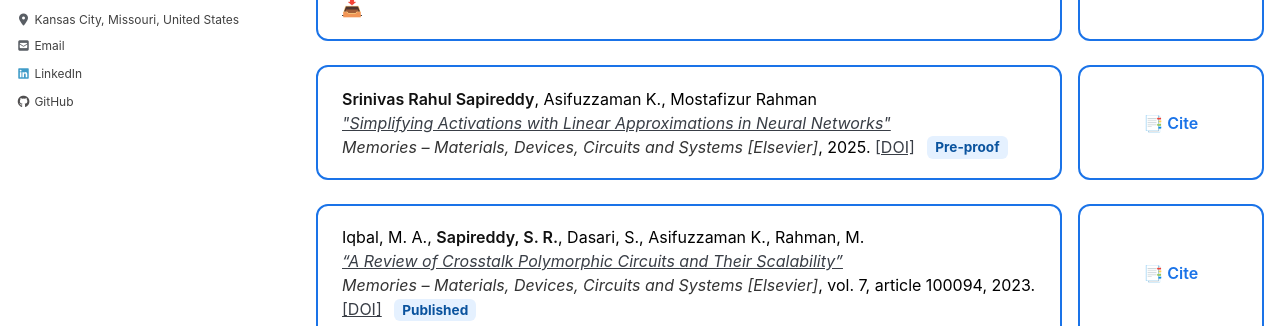
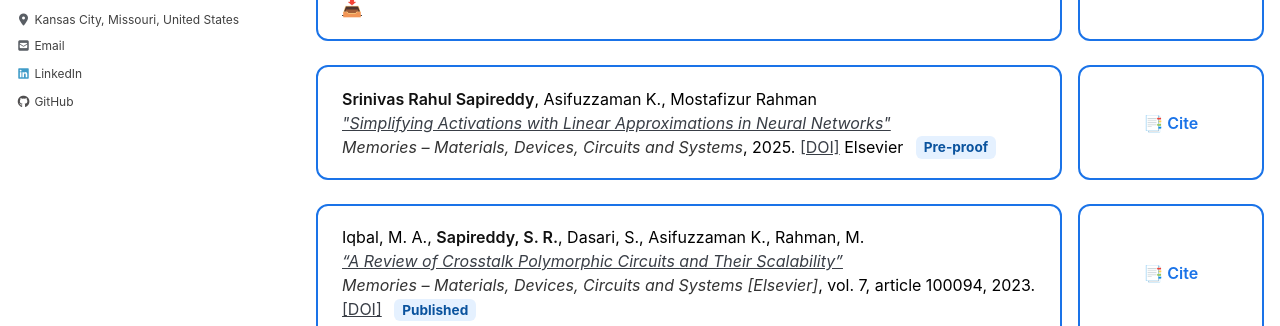
Before and after one commit to srsapireddy/srsapireddy.github.io, a Jekyll site: the page built from _pages/publications.md, in a window 1280 px wide and 900 px high, scrolled down 1039 px. Shown: the part 123-449 px from the top of the window. Built offline with Jekyll 4.4.1, drawn with Linux system fonts in a browser that asks for light colours; cached includes are drawn as plain includes; nearby versions of some CDN libraries.

Commit message:
Update publications.md

```diff
--- a/_pages/publications.md
+++ b/_pages/publications.md
@@ -254,9 +254,10 @@ function copyCitation(id) {
       <div class="pub-card">
       <strong>Srinivas Rahul Sapireddy</strong>, Asifuzzaman K., Mostafizur Rahman<br>
         <em><a href="https://www.sciencedirect.com/science/article/pii/S2773064623000713" target="_blank">"Simplifying Activations with Linear Approximations in Neural Networks"</a></em><br>
-      <em>Memories – Materials, Devices, Circuits and Systems [Elsevier]</em>, 2025.
+      <em>Memories – Materials, Devices, Circuits and Systems</em>, 2025.
       <a href="https://www.sciencedirect.com/science/article/pii/S2773064625000143" target="_blank">[DOI]</a>
-      <span class="status published">Pre-proof</span>
+      Elsevier
+        <span class="status published">Pre-proof</span>
     </div>
       <div class="cite-box" onclick="copyCitation('cite5')">
         📑 Cite
```
